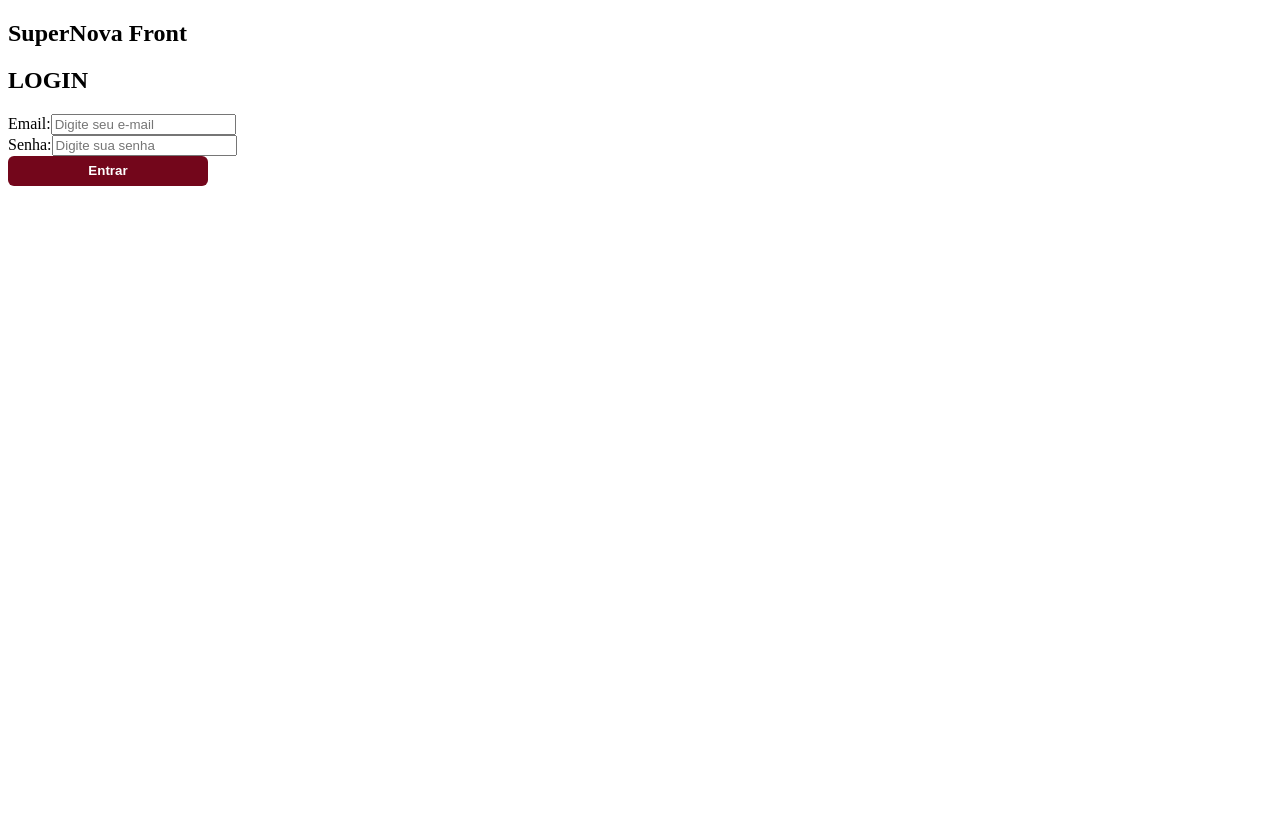
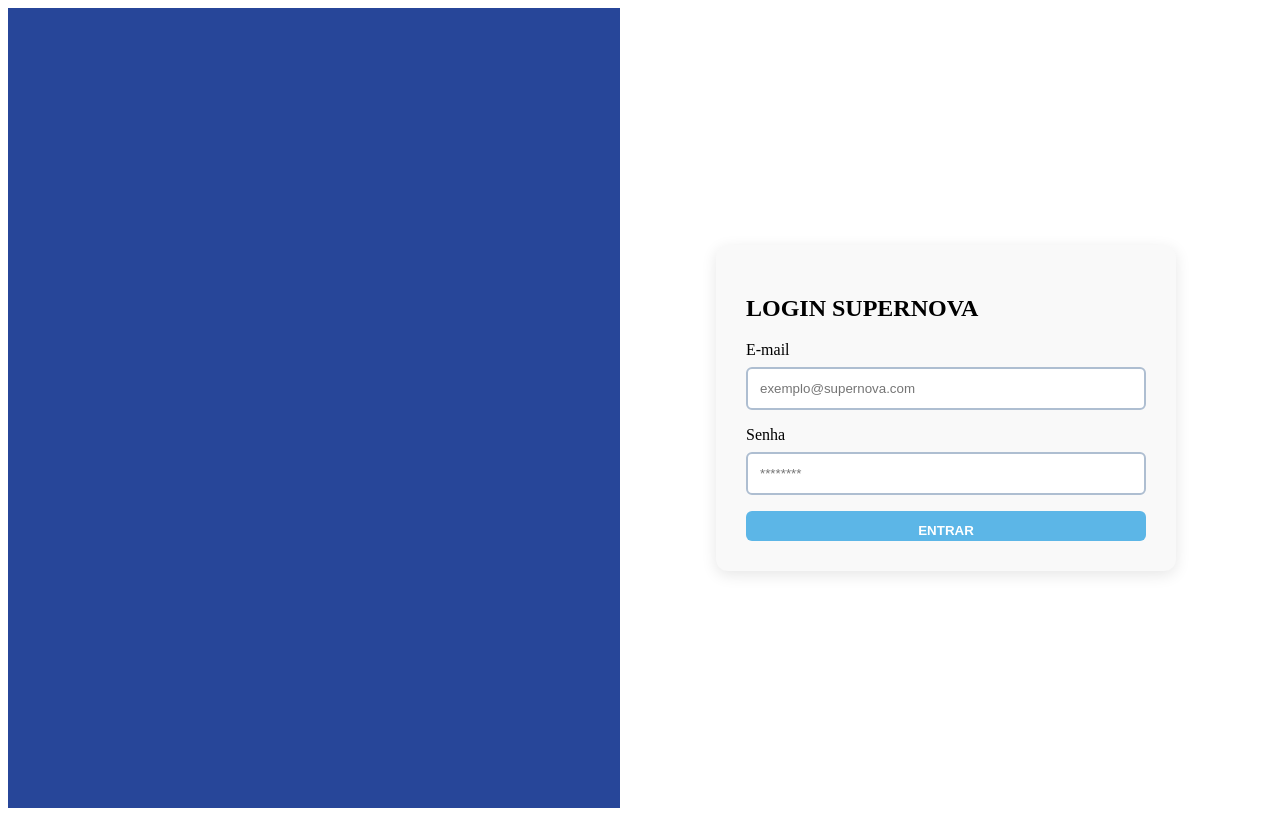
Before and after one commit to MayaGussonato/Supernova, a React (Vite) app in the folder Supernova-front/: page / in a window 1280 px wide. Built offline with nearby package versions, Linux system fonts and the light colour scheme.

Commit message:
Subindo tela login feita e complementos front

```diff
--- a/Supernova-front/src/App.jsx
+++ b/Supernova-front/src/App.jsx
@@ -1,4 +1,4 @@
-import Rotas from "./Routes/Routes"
+import Rotas from "./Routes/routes"
 
 function App() {
   return (
--- a/Supernova-front/src/pages/CadastroAlimento/CadastroAlimento.css
+++ b/Supernova-front/src/pages/CadastroAlimento/CadastroAlimento.css
@@ -0,0 +1,93 @@
+/* Configuração global da página de Alimentos */
+.supernova-container {
+    background-color: #AEBED1; /* Powder Blue como fundo leve para destacar os cards */
+    min-height: 100vh;
+    display: flex;
+    flex-direction: column;
+    font-family: 'Segoe UI', Tahoma, Geneva, Verdana, sans-serif;
+}
+
+/* Área interna principal */
+.supernova-main {
+    flex: 1;
+    padding: 40px 20px;
+    max-width: 1200px;
+    width: 100%;
+    margin: 0 auto;
+    box-sizing: border-box;
+}
+
+/* Título de Gerenciamento */
+.supernova-title {
+    color: #274699; /* French Blue */
+    font-size: 2rem;
+    font-weight: 700;
+    text-align: center;
+    margin-bottom: 30px;
+    text-transform: uppercase;
+    letter-spacing: 1px;
+}
+
+/* Card do Formulário de Cadastro */
+.supernova-card-form {
+    background-color: #FFFFFF; /* White */
+    border-radius: 12px;
+    padding: 30px;
+    box-shadow: 0 8px 24px rgba(39, 70, 153, 0.15); /* Sombra suave em tom azul */
+    margin-bottom: 40px;
+    border-top: 6px solid #274699; /* Detalhe com a cor principal */
+}
+
+/* Inputs, Selects e campos de texto */
+.supernova-card-form input,
+.supernova-card-form select {
+    width: 100%;
+    padding: 12px 16px;
+    margin: 12px 0 20px 0;
+    border: 2px solid #AEBED1;
+    border-radius: 8px;
+    font-size: 1rem;
+    color: #274699;
+    background-color: #FFFFFF;
+    transition: all 0.3s ease;
+    box-sizing: border-box;
+}
+
+/* Efeito de foco nos inputs */
+.supernova-card-form input:focus,
+.supernova-card-form select:focus {
+    border-color: #5CB6E7; /* Fresh Sky ao clicar */
+    outline: none;
+    box-shadow: 0 0 8px rgba(92, 182, 231, 0.4);
+}
+
+/* Estilização dos Botões */
+.btn-supernova {
+    background-color: #5CB6E7; /* Fresh Sky */
+    color: #FFFFFF;
+    border: none;
+    padding: 14px 28px;
+    font-size: 1rem;
+    font-weight: bold;
+    border-radius: 8px;
+    cursor: pointer;
+    transition: background-color 0.3s ease, transform 0.1s ease;
+    text-transform: uppercase;
+    width: 100%;
+}
+
+.btn-supernova:hover {
+    background-color: #274699; /* Muda para French Blue no hover */
+}
+
+.btn-supernova:active {
+    transform: scale(0.98);
+}
+
+/* Card para a Tabela / Lista de Produtos */
+.supernova-card-lista {
+    background-color: #FFFFFF;
+    border-radius: 12px;
+    padding: 25px;
+    box-shadow: 0 8px 24px rgba(39, 70, 153, 0.15);
+}
--- a/Supernova-front/src/pages/Login/Login.css
+++ b/Supernova-front/src/pages/Login/Login.css
@@ -0,0 +1,58 @@
+/* Container da página inteira */
+.main_login {
+    display: flex;
+    height: 100vh;
+    width: 100%;
+}
+
+/* Lado esquerdo: Banner (A imagem de comida que você escolher) */
+.banner {
+    flex: 1;
+    background-color: #274699; /* Cor principal */
+    /* Se quiser uma imagem, descomente a linha abaixo: */
+    /* background: url('../../assets/img/sua-imagem.jpg') center/cover; */
+}
+
+/* Lado direito: Formulário */
+.section_login {
+    flex: 1;
+    display: flex;
+    flex-direction: column;
+    align-items: center;
+    justify-content: center;
+    background-color: #FFFFFF;
+    padding: 20px;
+}
+
+.form_login {
+    width: 100%;
+    max-width: 400px;
+    padding: 30px;
+    background: #f9f9f9;
+    border-radius: 12px;
+    box-shadow: 0 4px 15px rgba(0,0,0,0.1);
+}
+
+.campo_input input {
+    width: 100%;
+    padding: 12px;
+    margin: 8px 0 16px 0;
+    border: 2px solid #AEBED1;
+    border-radius: 6px;
+    box-sizing: border-box; }
+
+.botao {
+    width: 100%;
+    padding: 12px;
+    background-color: #5CB6E7;
+    color: white;
+    border: none;
+    border-radius: 6px;
+    cursor: pointer;
+    font-weight: bold;
+    text-transform: uppercase;
+}
+
+.botao:hover {
+    background-color: #274699;
+}
--- a/Supernova-front/src/pages/Login/Login.jsx
+++ b/Supernova-front/src/pages/Login/Login.jsx
@@ -1,12 +1,10 @@
-// import Logo from "../../assets/img/logo.svg"; // Troque depois pelo logo do SuperNova!
+import { useContext, useEffect, useState } from "react";
+import { useNavigate } from "react-router-dom";
+import { jwtDecode } from "jwt-decode";
+import api from "../../Services/services.js";
+import { UsuarioContext } from "../../context/UsuarioContext.jsx";
+import { Alerta } from "../../components/alerta/Alerta.jsx";
 import "./Login.css";
-import { useContext, useEffect, useState } from "react";
-import { UsuarioContext } from "../../context/UsuarioContext.jsx";
-import { SenhaContext } from "../../context/SenhaContext.jsx";
-import { useNavigate } from "react-router-dom";
-import { Alerta } from "../../components/alerta/Alerta.jsx";
-import api from "../../Services/services";
-import { jwtDecode } from "jwt-decode";
 
 const Login = () => {
     const { setUsuario } = useContext(UsuarioContext);
@@ -30,56 +28,54 @@
             return;
         }
 
-        const dadoslogin = {
-            Email: novoEmail,
-            Senha: novoSenha,
-        };
+        const dadoslogin = { Email: novoEmail, Senha: novoSenha };
 
         try {
             const retornoAPI = await api.post("/Login", dadoslogin);
             const token = retornoAPI.data.token;
+            const usuarioDecoded = jwtDecode(token);
 
-            const usuarioDecoded = jwtDecode(token);
             setUsuario(usuarioDecoded.email);
-
             localStorage.setItem("Usuario", JSON.stringify(usuarioDecoded.email));
             localStorage.setItem("Token", token);
-
             navigation("/alimento");
-
         } catch (error) {
-            console.error("Erro na requisição:", error);
-            Alerta({ title: "Erro", text: "Falha ao realizar login.", icon: "error" });
+            Alerta({ title: "Erro", text: "Credenciais inválidas.", icon: "error" });
         }
     };
 
     return (
         <main className="main_login">
-            <div className="banner"></div>
+            {/* Lado Esquerdo: Banner com a identidade visual */}
+            <div className="banner">
+
+            </div>
+
+            {/* Lado Direito: Formulário */}
             <section className="section_login">
-                <h1>SuperNova Front</h1>
                 <form onSubmit={realizarLogin} className="form_login">
-                    <h2>LOGIN</h2>
-                    <div className="campos_login">
+                    <h2>LOGIN SUPERNOVA</h2>
+
                     <div className="campo_input">
-                            <label htmlFor="email">Email:</label>
+                        <label>E-mail</label>
                         <input
                             onChange={(e) => setnovoEmail(e.target.value)}
                             value={novoEmail}
                             type="email"
-                                placeholder="Digite seu e-mail"
+                            placeholder="exemplo@supernova.com"
                         />
                     </div>
+
                     <div className="campo_input">
-                            <label htmlFor="senha">Senha:</label>
+                        <label>Senha</label>
                         <input
                             onChange={(e) => setnovoSenha(e.target.value)}
                             value={novoSenha}
                             type="password"
-                                placeholder="Digite sua senha"
+                            placeholder="********"
                         />
                     </div>
-                    </div>
+
                     <button className="botao" type="submit">Entrar</button>
                 </form>
             </section>
--- a/Supernova-front/src/services/services.js
+++ b/Supernova-front/src/services/services.js
@@ -5,7 +5,7 @@
 const localApi = `https://localhost:${apiPort}/api`
 
 const api = axios.create({
-    baseURL: localApi,
+    baseURL: localApi
 });
 
 export default api;
```
Also changed, not shown: Supernova-front/src/pages/CadastroAlimento/CadastroAlimento.jsx (+34 -57 lines). Lines whose indentation alone changed are shown as unchanged.
